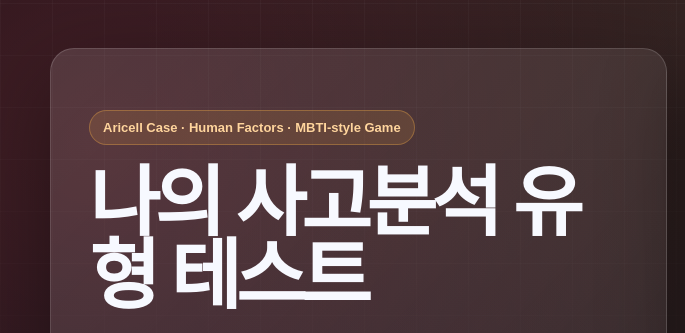
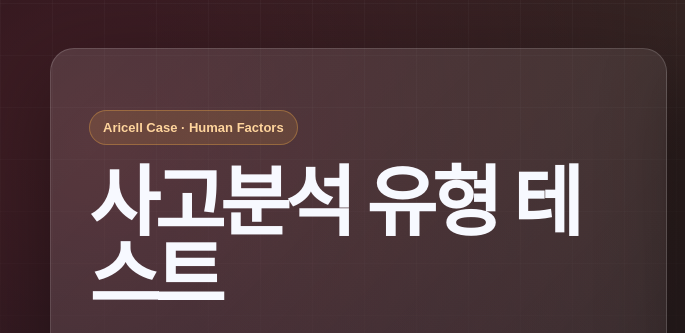
Before and after one commit to edwardyugay/aricell-safety-type-test, a plain HTML site: page index.html in a window 1280 px wide. Shown: the part 101-434 px from the top of the page, 0-685 px from the left. Drawn offline with Linux system fonts and the light colour scheme.

Commit message:
Update index.html

```diff
--- a/index.html
+++ b/index.html
@@ -643,8 +643,8 @@
     <section class="hero">
       <div class="container hero-grid">
         <div class="hero-card glass">
-          <div class="kicker">Aricell Case · Human Factors · MBTI-style Game</div>
-          <h1>나의 사고분석 유형 테스트</h1>
+          <div class="kicker">Aricell Case · Human Factors</div>
+          <h1>사고분석 유형 테스트</h1>
           <p class="hero-subtitle">
             2024년 화성 아리셀 리튬전지 공장 화재사고를 바탕으로,
             사용자의 선택을 분석해 어떤 사고분석 모델과 가장 가까운지 보여주는
```
